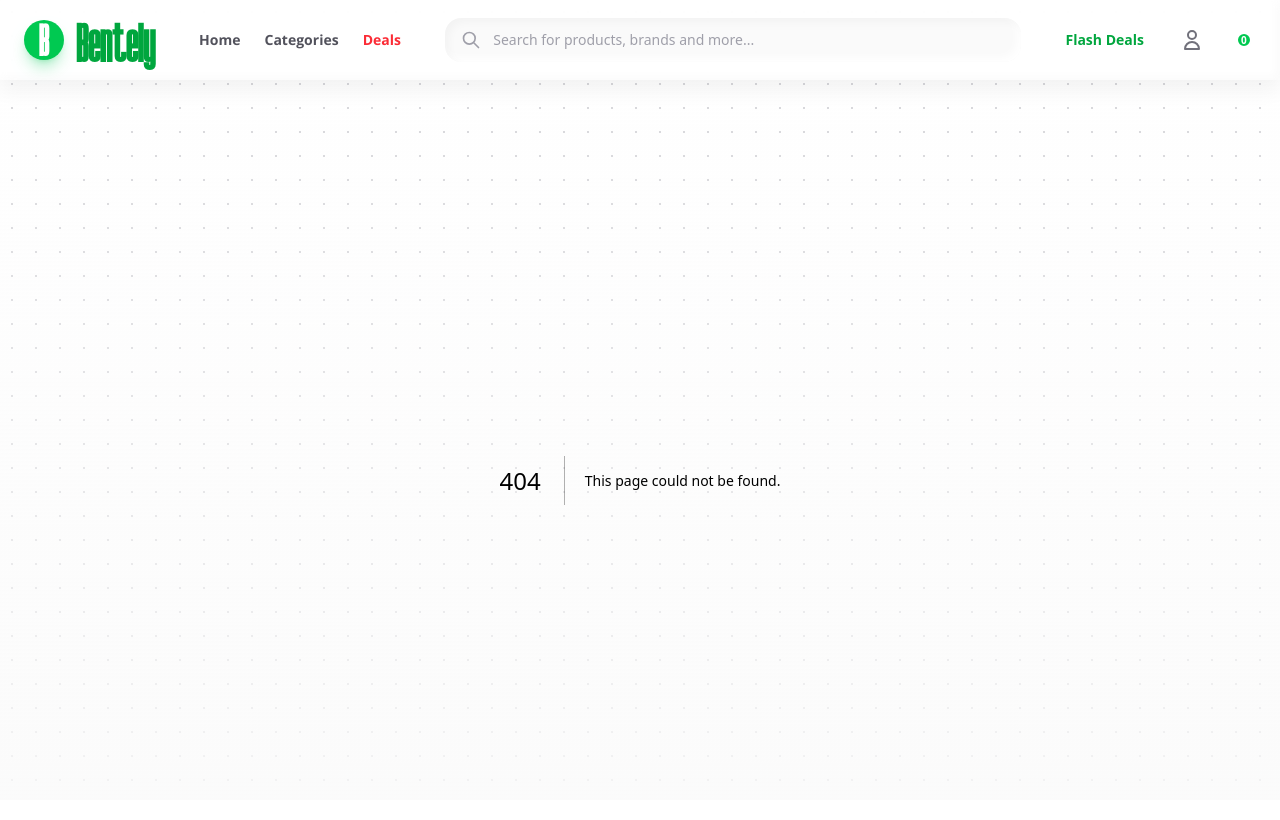
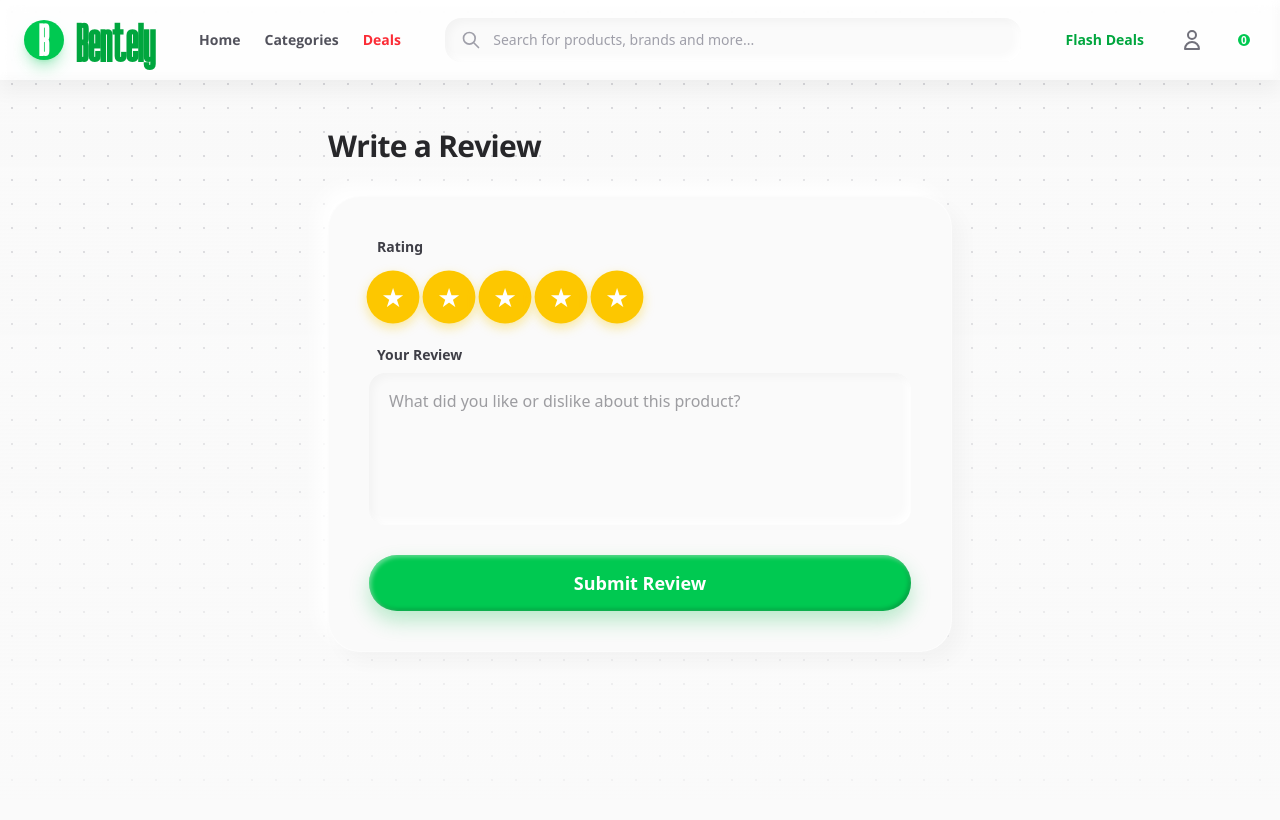
Before and after one commit to VJ-E/Agent-Based-E-Commerce, a Next.js app: page /account/orders/1/review in a window 1280 px wide. Before the commit this address had no page. Shown: the top 820 px of the page. Built offline with nearby package versions, Linux system fonts and the light colour scheme.

Commit message:
Add product reviews functionality

```diff
--- /dev/null
+++ b/app/account/orders/[id]/review/page.js
@@ -0,0 +1,112 @@
+'use client';
+
+import { useState, use } from 'react';
+import { useRouter, useSearchParams } from 'next/navigation';
+import Link from 'next/link';
+
+export default function WriteReview({ params }) {
+  const { id: orderId } = use(params);
+  const searchParams = useSearchParams();
+  const productId = searchParams.get('product');
+
+  const [rating, setRating] = useState(5);
+  const [comment, setComment] = useState('');
+  const [loading, setLoading] = useState(false);
+  const [error, setError] = useState('');
+  const [success, setSuccess] = useState(false);
+
+  const router = useRouter();
+
+  const handleSubmit = async (e) => {
+    e.preventDefault();
+    setLoading(true);
+    setError('');
+
+    try {
+      const res = await fetch('/api/reviews', {
+        method: 'POST',
+        headers: { 'Content-Type': 'application/json' },
+        body: JSON.stringify({ orderId, productId, rating, comment })
+      });
+
+      const data = await res.json();
+
+      if (res.ok) {
+        setSuccess(true);
+      } else {
+        setError(data.error || 'Failed to submit review');
+      }
+    } catch (err) {
+      setError('An unexpected error occurred');
+    } finally {
+      setLoading(false);
+    }
+  };
+
+  if (success) {
+    return (
+      <div className="min-h-screen pt-28 px-6 flex flex-col items-center max-w-[1920px] mx-auto bg-transparent text-center">
+         <div className="w-20 h-20 bg-green-500 rounded-full flex items-center justify-center text-white text-3xl mb-6">✓</div>
+         <h1 className="text-3xl font-black text-zinc-800 font-[family-name:var(--font-body)] mb-4">Review Submitted!</h1>
+         <p className="text-zinc-500 mb-8 max-w-md">Thank you for sharing your experience. Your review helps other shoppers make informed decisions.</p>
+         <Link href="/account" className="clay-btn bg-green-500 text-white px-8 py-3 rounded-full font-bold">Back to Account</Link>
+      </div>
+    );
+  }
+
+  return (
+    <div className="min-h-[80vh] pt-12 px-6 flex flex-col items-center max-w-2xl mx-auto bg-transparent">
+      <h1 className="text-3xl font-black text-zinc-800 font-[family-name:var(--font-body)] tracking-tight mb-8 w-full text-left">Write a Review</h1>
+
+      <div className="w-full clay-card rounded-[2rem] p-8 md:p-10">
+        {error && (
+          <div className="mb-6 p-4 bg-red-50 border border-red-200 text-red-600 rounded-2xl text-sm font-bold text-center">
+            {error}
+          </div>
+        )}
+
+        <form onSubmit={handleSubmit} className="space-y-6">
+          <div>
+            <label className="block text-sm font-bold text-zinc-700 mb-4 pl-2">Rating</label>
+            <div className="flex gap-2">
+              {[1, 2, 3, 4, 5].map((star) => (
+                <button
+                  key={star}
+                  type="button"
+                  onClick={() => setRating(star)}
+                  className={`w-12 h-12 rounded-full flex items-center justify-center text-2xl transition-all ${
+                    rating >= star
+                      ? 'bg-yellow-400 text-white shadow-[0_4px_10px_rgba(250,204,21,0.4)] scale-110'
+                      : 'bg-zinc-100 text-zinc-300 hover:bg-zinc-200'
+                  }`}
+                >
+                  ★
+                </button>
+              ))}
+            </div>
+          </div>
+
+          <div>
+            <label className="block text-sm font-bold text-zinc-700 mb-2 pl-2">Your Review</label>
+            <textarea
+              required
+              rows={5}
+              value={comment}
+              onChange={(e) => setComment(e.target.value)}
+              className="clay-input w-full px-5 py-4 bg-white/50 resize-none"
+              placeholder="What did you like or dislike about this product?"
+            />
+          </div>
+
+          <button
+            type="submit"
+            disabled={loading}
+            className="w-full mt-4 py-4 rounded-full bg-green-500 text-white font-black text-lg shadow-[0_10px_20px_rgba(34,197,94,0.3),inset_2px_2px_4px_rgba(255,255,255,0.4),inset_-2px_-2px_4px_rgba(0,0,0,0.2)] hover:scale-[1.02] active:scale-95 transition-all disabled:opacity-70 flex justify-center items-center h-14"
+          >
+            {loading ? 'Submitting...' : 'Submit Review'}
+          </button>
+        </form>
+      </div>
+    </div>
+  );
+}
--- /dev/null
+++ b/app/api/reviews/route.js
@@ -0,0 +1,50 @@
+import { NextResponse } from 'next/server';
+import dbConnect from '@/lib/db/mongoose';
+import Review from '@/models/Review';
+import Order from '@/models/Order';
+import { verifyToken } from '@/lib/auth';
+
+export async function POST(request) {
+  try {
+    const token = request.cookies.get('bentely_auth_token')?.value;
+    if (!token) return NextResponse.json({ error: 'Unauthorized' }, { status: 401 });
+
+    const payload = await verifyToken(token);
+    if (!payload) return NextResponse.json({ error: 'Unauthorized' }, { status: 401 });
+
+    await dbConnect();
+    const { productId, orderId, rating, comment } = await request.json();
+
+    if (!productId || !orderId || !rating || !comment) {
+      return NextResponse.json({ error: 'Missing required fields' }, { status: 400 });
+    }
+
+    // Verify the order belongs to this user and contains this product
+    const order = await Order.findOne({ _id: orderId, userId: payload.userId });
+    if (!order) return NextResponse.json({ error: 'Order not found or unauthorized' }, { status: 403 });
+
+    const hasProduct = order.items.some(item => item.productId.toString() === productId);
+    if (!hasProduct) return NextResponse.json({ error: 'Product not in this order' }, { status: 400 });
+
+    if (order.trackingStatus !== 'delivered') {
+      return NextResponse.json({ error: 'You can only review delivered items.' }, { status: 400 });
+    }
+
+    // Create Review
+    const review = await Review.create({
+      userId: payload.userId,
+      productId,
+      orderId,
+      rating: parseInt(rating),
+      comment
+    });
+
+    return NextResponse.json({ success: true, review }, { status: 201 });
+  } catch (error) {
+    if (error.code === 11000) {
+      return NextResponse.json({ error: 'You have already reviewed this product for this order.' }, { status: 400 });
+    }
+    console.error('Review API Error:', error);
+    return NextResponse.json({ error: 'Internal Server Error' }, { status: 500 });
+  }
+}
--- /dev/null
+++ b/models/Review.js
@@ -0,0 +1,14 @@
+import mongoose from 'mongoose';
+
+const ReviewSchema = new mongoose.Schema({
+  userId: { type: mongoose.Schema.Types.ObjectId, ref: 'User', required: true },
+  productId: { type: mongoose.Schema.Types.ObjectId, ref: 'Product', required: true },
+  orderId: { type: mongoose.Schema.Types.ObjectId, ref: 'Order', required: true },
+  rating: { type: Number, required: true, min: 1, max: 5 },
+  comment: { type: String, required: true }
+}, { timestamps: true });
+
+// Ensure one user can't spam reviews for the same order+product
+ReviewSchema.index({ userId: 1, productId: 1, orderId: 1 }, { unique: true });
+
+export default mongoose.models.Review || mongoose.model('Review', ReviewSchema);
```
